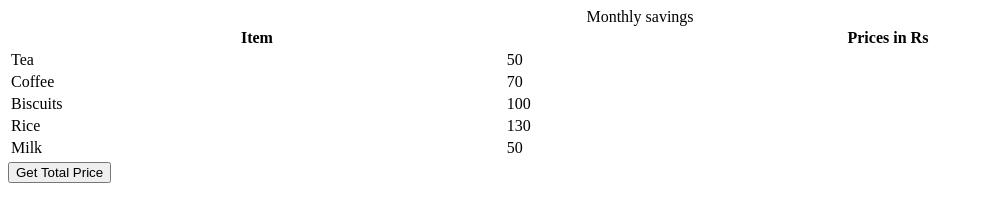
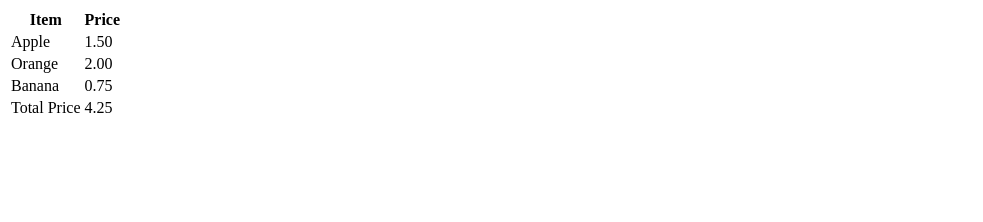
Before and after one commit to acciojob/grofers-checkout-Munazirraza, a website: page main.html in a window 1280 px wide. Shown: the whole page, without its empty margins (0-983 px from the left). Drawn offline with Linux system fonts and the light colour scheme.

Commit message:
created a submission

```diff
--- a/main.html
+++ b/main.html
@@ -1,47 +1,51 @@
 <!DOCTYPE html>
-
 <html>
-
 <head>
-	<link rel="stylesheet" href="styles.css">
+    <title>Grocery List</title>
 </head>
-
 <body>
-    <!-- the entire body must be written by student -->
-    <table style="width: 100%">
-    <caption>
-      Monthly savings
-    </caption>
+    <table id="grocery-table">
         <tr>
             <th>Item</th>
-      <th>Prices in Rs</th>
+            <th>Price</th>
         </tr>
-    <tr>
-      <td class="item">Tea</td>
-      <td class="price">50</td>
+        <tr class="item">
+            <td>Apple</td>
+            <td class="prices">1.50</td>
         </tr>
-    <tr>
-      <td class="item">Coffee</td>
-      <td class="price">70</td>
+        <tr class="item">
+            <td>Orange</td>
+            <td class="prices">2.00</td>
         </tr>
-    <tr>
-      <td class="item">Biscuits</td>
-      <td class="price">100</td>
+        <tr class="item">
+            <td>Banana</td>
+            <td class="prices">0.75</td>
         </tr>
-    <tr>
-      <td class="item">Rice</td>
-      <td class="price">130</td>
-    </tr>
-    <tr>
-      <td class="item">Milk</td>
-      <td class="price">50</td>
-    </tr>
-	<tr>
+    </table>
 
-  </table>
-    <script type="text/javascript" src="./script.js">
+    <script>
+        // Function to calculate and display the total price
+        function calculateTotalPrice() {
+            const pricesElements = document.querySelectorAll('.prices'); // Get all price elements
+            let totalPrice = 0;
+
+            pricesElements.forEach(priceElement => {
+                const price = parseFloat(priceElement.textContent);
+                totalPrice += price;
+            });
+
+            // Create a new row for total price
+            const table = document.getElementById('grocery-table');
+            const newRow = document.createElement('tr');
+            newRow.innerHTML = `
+                <td>Total Price</td>
+                <td>${totalPrice.toFixed(2)}</td>
+            `;
+            table.appendChild(newRow);
+        }
+
+        // Call the function to calculate and display the total price
+        calculateTotalPrice();
     </script>
-
 </body>
-
 </html>
--- a/script.js
+++ /dev/null
@@ -1,30 +0,0 @@
-const getSumBtn = document.createElement("button");
-getSumBtn.textContent = "Get Total Price";
-getSumBtn.id = "getSumButton"; // Add the id attribute
-document.body.appendChild(getSumBtn);
-
-const getSum = () => {
-  // Get all the price elements from the table
-  const priceElements = document.querySelectorAll('.price');
-
-  // Calculate the total price
-  let totalPrice = 0;
-  priceElements.forEach((priceElement) => {
-    const price = parseFloat(priceElement.textContent); // Extract the price value
-    if (!isNaN(price)) {
-      totalPrice += price; // Add the price to the total if it's a valid number
-    }
-  });
-
-  // Create a new row for the total price
-  const table = document.querySelector('table');
-  const newRow = document.createElement('tr');
-  const totalCell = document.createElement('td');
-  totalCell.textContent = `Total: Rs ${totalPrice}`;
-  newRow.appendChild(totalCell);
-
-  // Append the new row to the table
-  table.appendChild(newRow);
-};
-
-getSumBtn.addEventListener("click", getSum);
```
Lines whose indentation alone changed are shown as unchanged.
